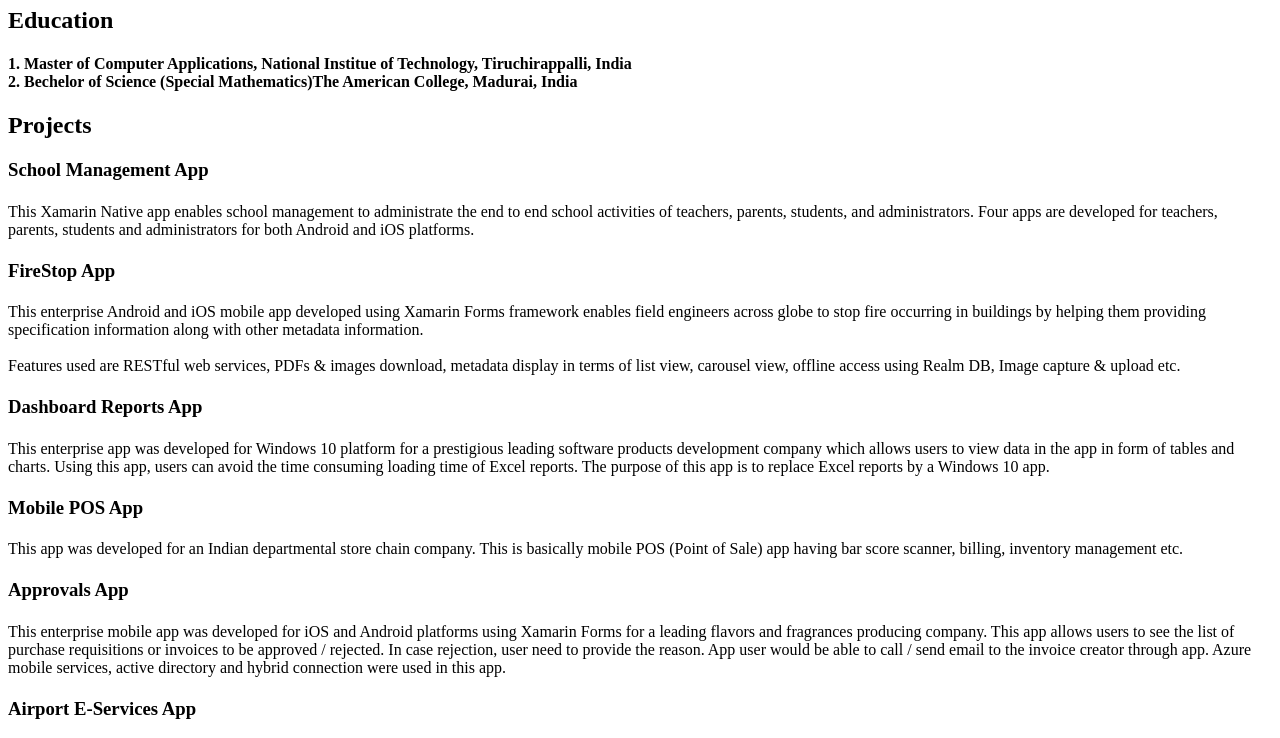
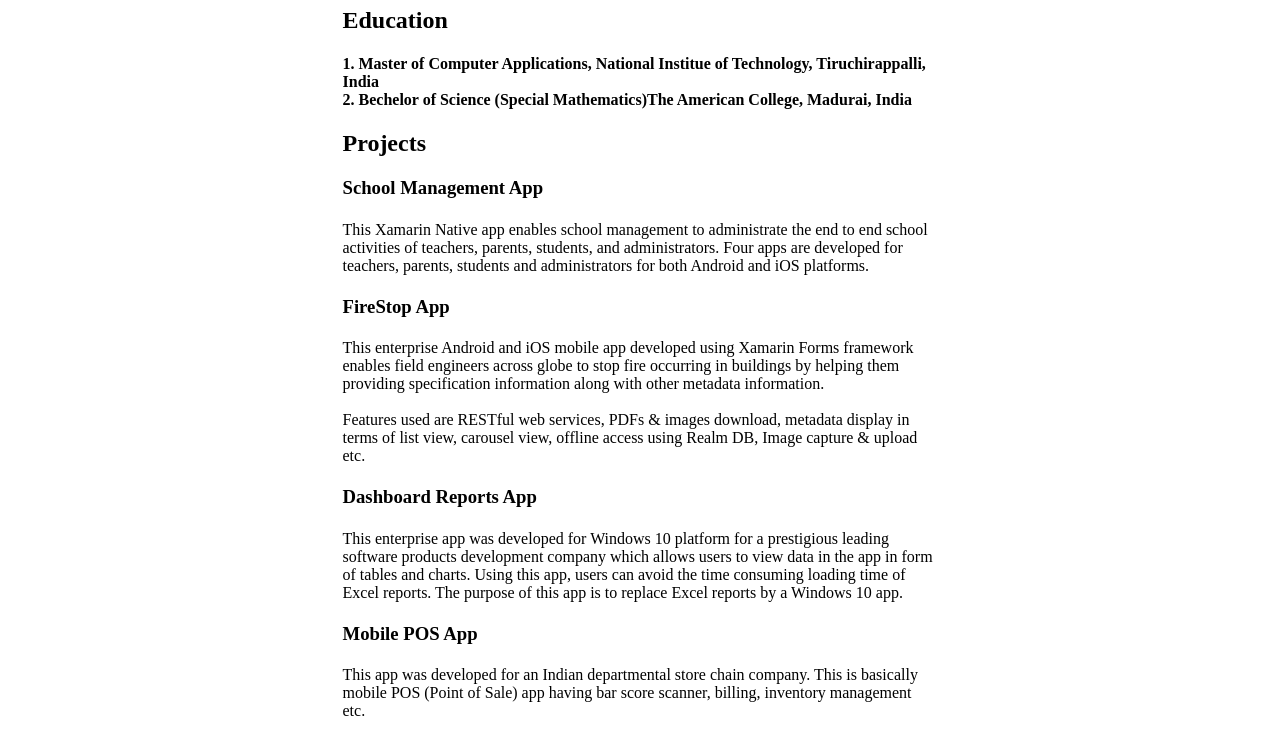
Before and after one commit to rameshkumarpoliah/rameshkumarpoliah.github.io, a plain HTML site: page index.html in a window 1280 px wide. Shown: the part 73-811 px from the top of the page. Drawn offline with Linux system fonts and the light colour scheme.

Commit message:
Set width for A4 sheet

```diff
--- a/index.html
+++ b/index.html
@@ -3,7 +3,7 @@
 <head>
 <title>Ramesh Resume</title>
 </head>
-<body>
+<body style="width: 595px; margin-left: auto; margin-right: auto; margin-top:auto;">
 
 <h1>Ramesh Kumar Poliah</h1>
 <h2>Education<h2>
```
